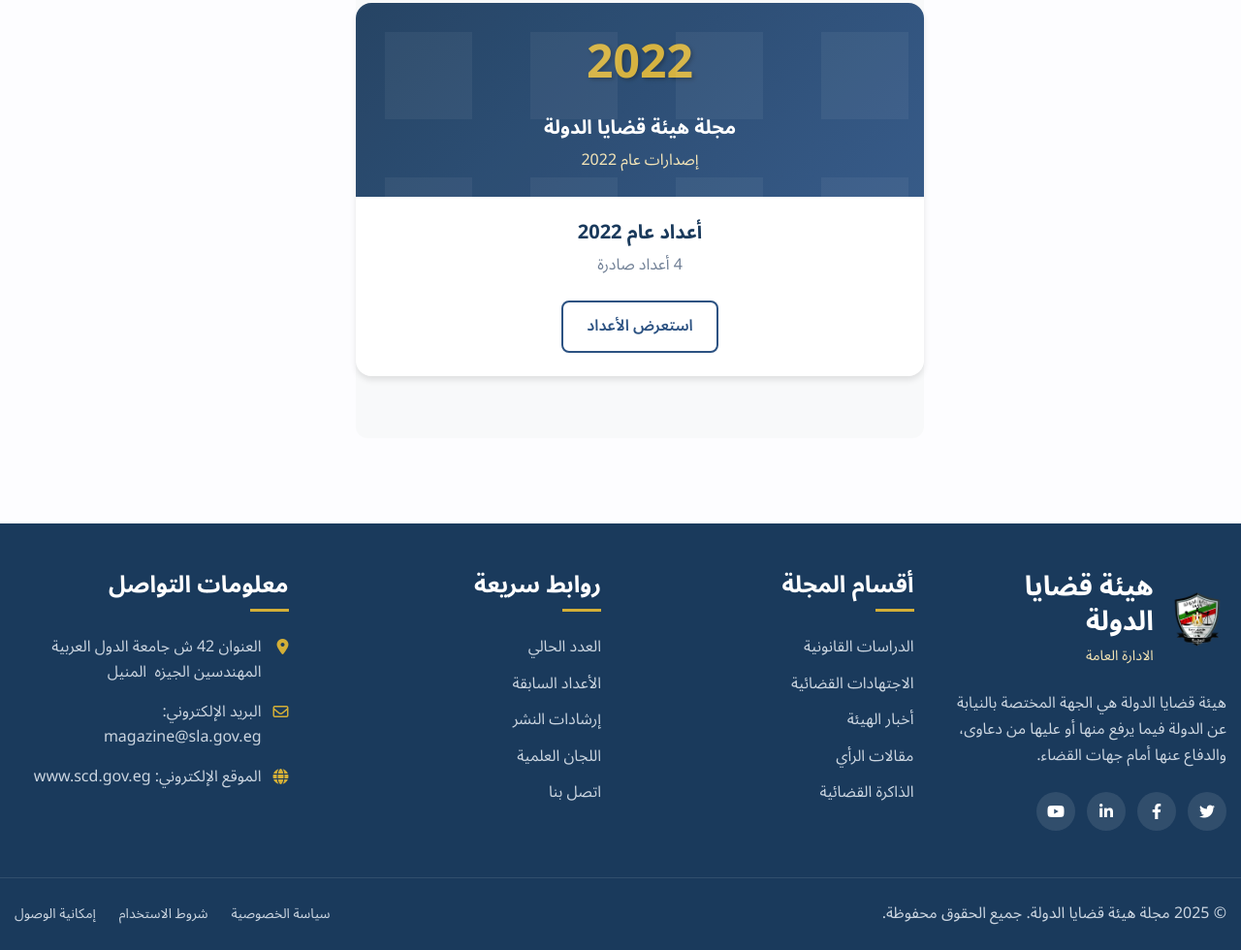
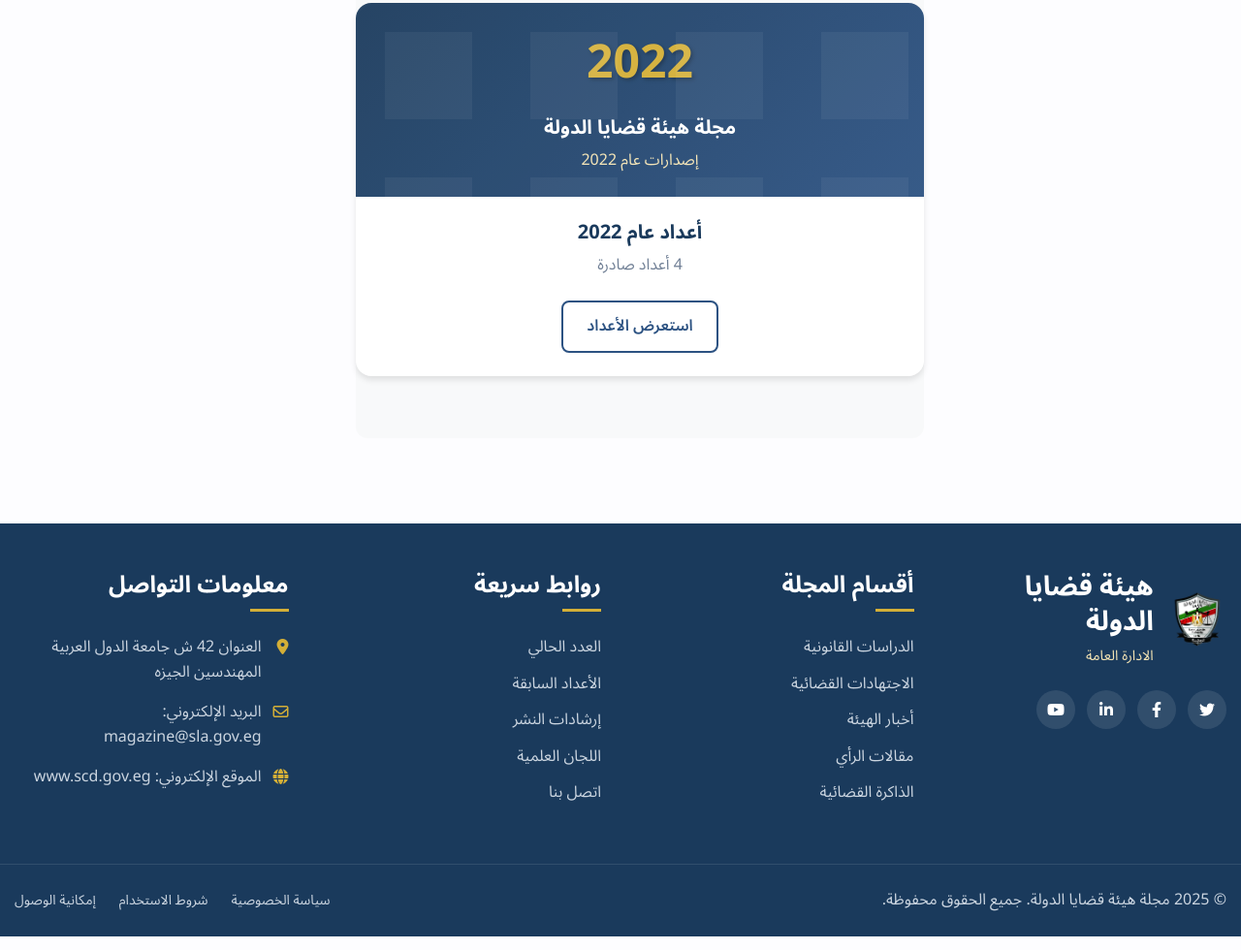
Before and after one commit to Hesham-1902/magala, a plain HTML site: page index.html in a window 1280 px wide. Shown: the part 4253-5233 px from the top of the page at 97% size. Drawn offline with Linux system fonts and the light colour scheme.

Commit message:
Update index.html

```diff
--- a/index.html
+++ b/index.html
@@ -448,7 +448,6 @@
                                 <p>الادارة العامة   </p>
                             </div>
                         </div>
-                        <p class="footer-description">هيئة قضايا الدولة هي الجهة المختصة بالنيابة عن الدولة فيما يرفع منها أو عليها من دعاوى، والدفاع عنها أمام جهات القضاء.</p>
                         <div class="social-links">
                             <a href="#" class="social-link"><i class="fab fa-twitter"></i></a>
                             <a href="#" class="social-link"><i class="fab fa-facebook-f"></i></a>
@@ -483,7 +482,7 @@
                         <h4 class="footer-title">معلومات التواصل</h4>
                         <div class="contact-info">
                             <p><i class="fas fa-map-marker-alt"></i> العنوان 42 ش جامعة الدول العربية المهندسين الجيزه
-                                المنيل</p>
+                                </p>
                             <p><i class="far fa-envelope"></i> البريد الإلكتروني: magazine@sla.gov.eg</p>
                             <p><i class="fas fa-globe"></i> الموقع الإلكتروني: www.scd.gov.eg</p>
                         </div>
```
